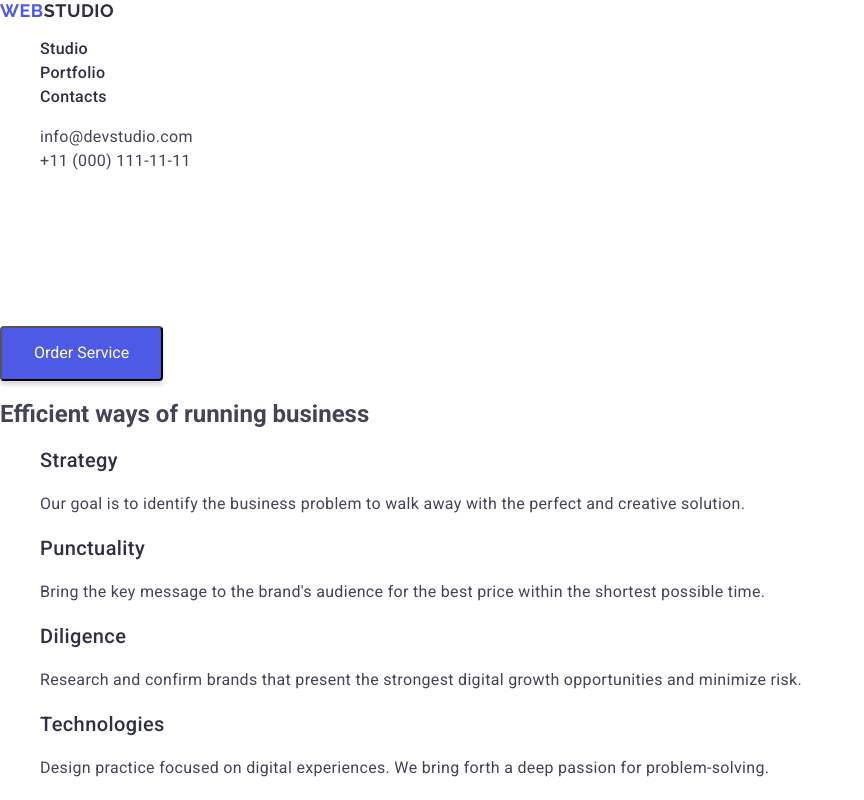
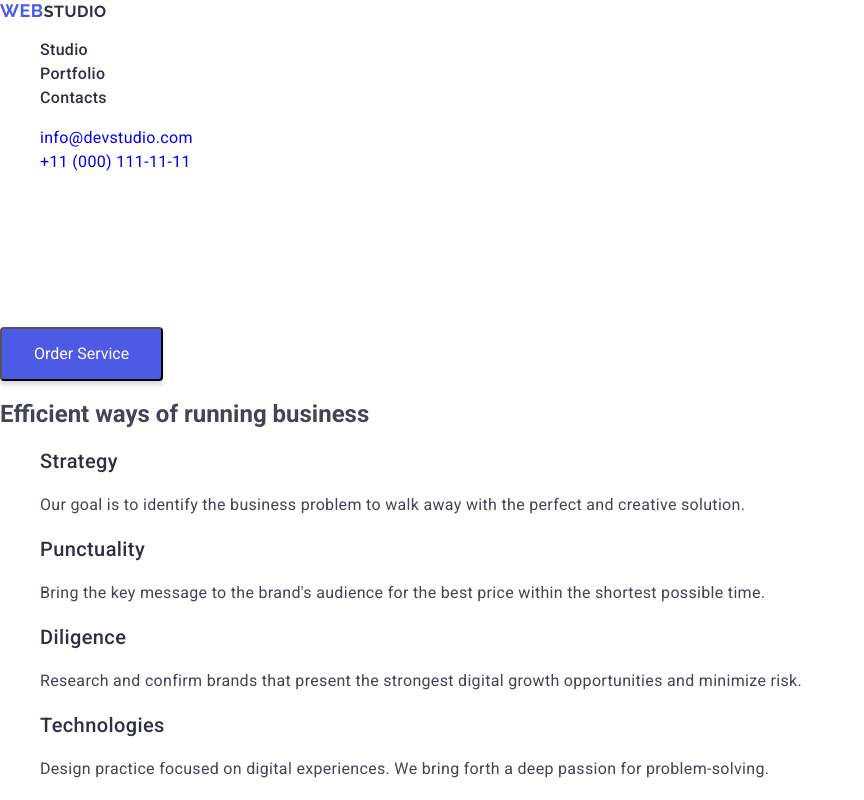
Before and after one commit to ijbdkjfjbv/goit-markup-hw-02, a plain HTML site: page index.html in a window 1280 px wide. Shown: the top 800 px of the page, without its empty margins (0-864 px from the left). Drawn offline with nearby package versions, Linux system fonts and the light colour scheme.

Commit message:
Update styles.css

```diff
--- a/css/styles.css
+++ b/css/styles.css
@@ -27,7 +27,7 @@ body {
 .logo {
     color: var(--NAVY-BLUE, #2E2F42);
         font-family: 'Raleway', sans-serif;
-        font-size: 18px;
+        font-size: 16px;
         font-style: normal;
         font-weight: 700;
         line-height: 1.17;
@@ -53,7 +53,7 @@ body {
         }
 
 .page-info {
-    color: var(--SLATE, #434455);
+    color: #FFF
         /* Body */
         font-family: Roboto;
         font-size: 16px;
```
